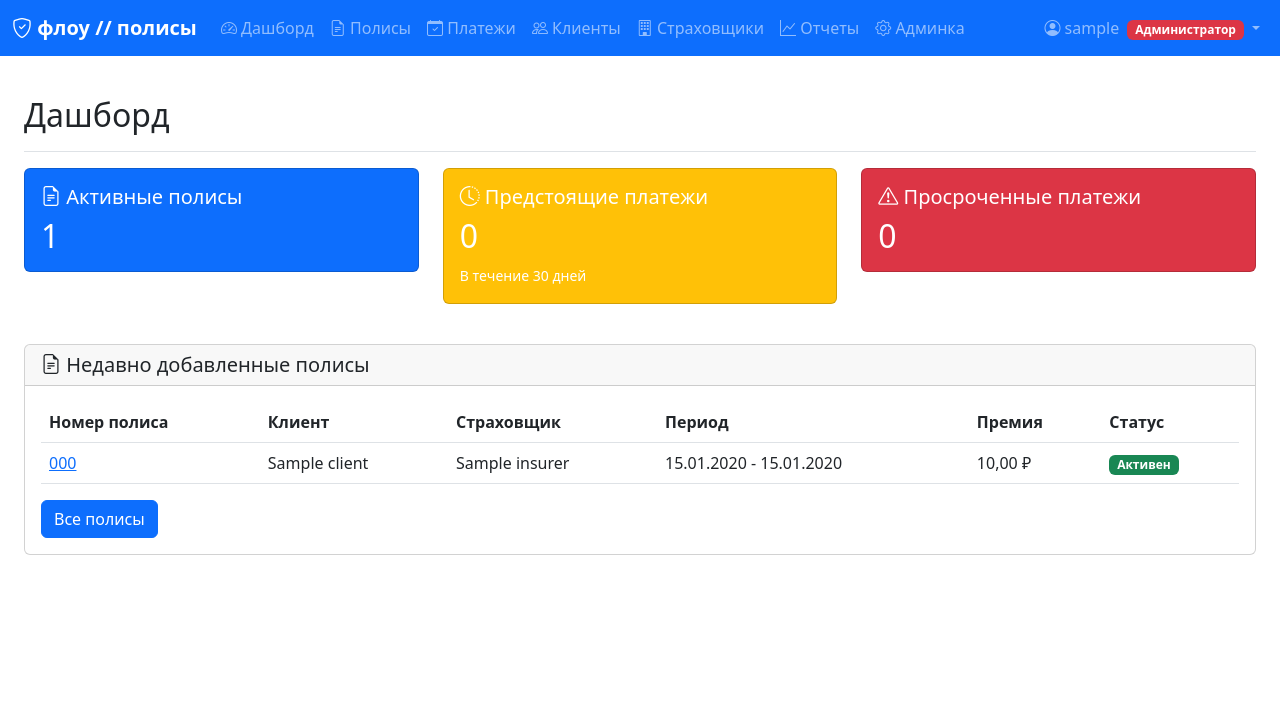
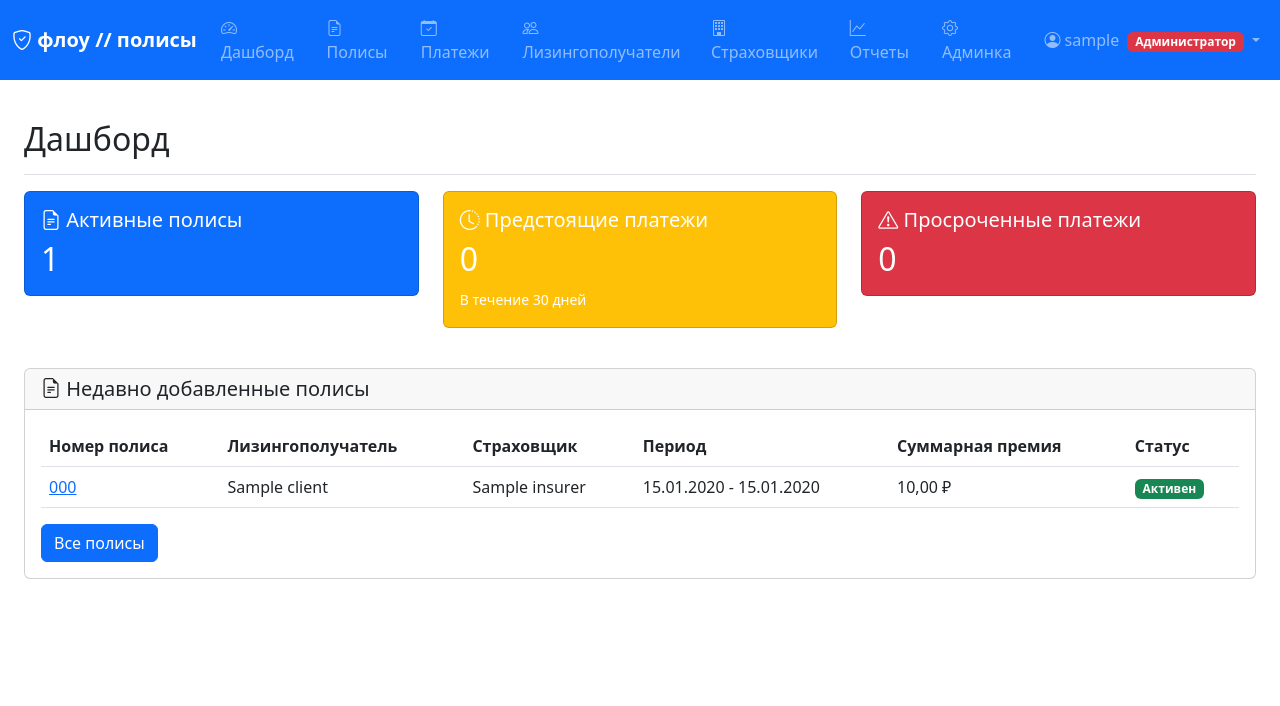
Before and after one commit to grigra27/flow_polis, a Django app: page / in a window 1280 px wide. Shown: the top 706 px of the page. Run offline with Django 4.2, Linux system fonts and the light colour scheme; a user stored in the database is signed in; tables that the repository leaves empty hold one stand-in row (values such as "Sample post"); parts of the project's set-up code (start-up, migrations or seed data) failed here and were passed over.

Commit message:
ux update

```diff
--- a/requirements.txt
+++ b/requirements.txt
@@ -24,6 +24,11 @@
 # Development
 django-debug-toolbar==4.2.0
 
+# Testing
+pytest==7.4.3
+pytest-django==4.7.0
+hypothesis==6.92.1
+
 # Production
 gunicorn==21.2.0
 whitenoise==6.6.0
--- a/templates/base.html
+++ b/templates/base.html
@@ -64,7 +64,7 @@
                     </li>
                     <li class="nav-item">
                         <a class="nav-link" href="{% url 'clients:list' %}">
-                            <i class="bi bi-people"></i> Клиенты
+                            <i class="bi bi-people"></i> Лизингополучатели
                         </a>
                     </li>
                     <li class="nav-item">
--- a/templates/core/dashboard.html
+++ b/templates/core/dashboard.html
@@ -54,9 +54,9 @@
                 <thead>
                     <tr>
                         <th>Полис</th>
-                        <th>Клиент</th>
-                        <th>Дата платежа</th>
-                        <th>Сумма</th>
+                        <th>Лизингополучатель</th>
+                        <th>Дата платежа (по договору)</th>
+                        <th>Очередной взнос</th>
                         <th>Год/Платеж</th>
                     </tr>
                 </thead>
@@ -90,7 +90,7 @@
                 <thead>
                     <tr>
                         <th>Полис</th>
-                        <th>Клиент</th>
+                        <th>Лизингополучатель</th>
                         <th>Дата платежа</th>
                         <th>Сумма</th>
                         <th>Просрочка (дней)</th>
@@ -125,10 +125,10 @@
                 <thead>
                     <tr>
                         <th>Номер полиса</th>
-                        <th>Клиент</th>
+                        <th>Лизингополучатель</th>
                         <th>Страховщик</th>
                         <th>Период</th>
-                        <th>Премия</th>
+                        <th>Суммарная премия</th>
                         <th>Статус</th>
                     </tr>
                 </thead>
--- a/templates/insurers/insurer_detail.html
+++ b/templates/insurers/insurer_detail.html
@@ -84,7 +84,7 @@
         {% if commission_rates %}
         <div class="card mb-4">
             <div class="card-header">
-                <h5 class="mb-0">Ставки комиссий</h5>
+                <h5 class="mb-0">Базовые ставки комиссий</h5>
             </div>
             <div class="card-body">
                 <div class="table-responsive">
--- a/templates/policies/policy_list.html
+++ b/templates/policies/policy_list.html
@@ -125,7 +125,7 @@
                         <th>Номер ДФА</th>
                         <th>Лизингополучатель</th>
                         <th>Страховщик</th>
-                        <th>Имущество</th>
+                        <th>Объект страхования</th>
                         <th>Инфо 1</th>
                         <th>Инфо 3</th>
                         <th>Период</th>
```
Also changed, not shown: templates/policies/payment_list.html (+4 -4 lines).
